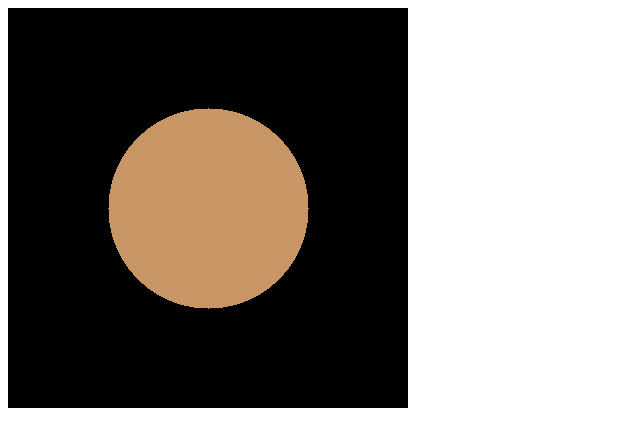
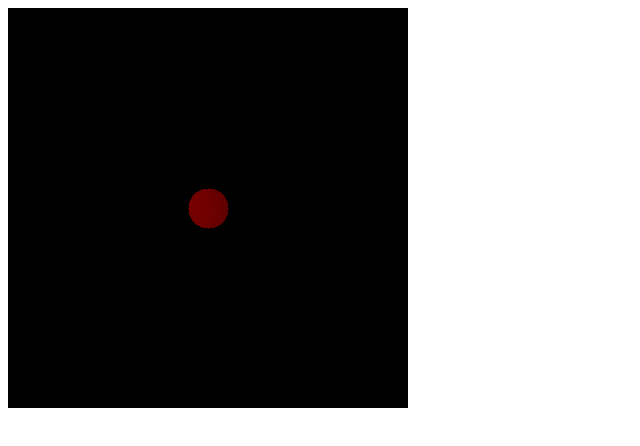
Before and after one commit to svew/javascript-raytracing, a plain HTML site: page step2_OneLight/Step2.htm in a window 1280 px wide. Shown: the whole page, without its empty margins (0-640 px from the left). Drawn offline with Linux system fonts and the light colour scheme.

Commit message:
Light working kind of

```diff
--- a/step2_OneLight/Step2.htm
+++ b/step2_OneLight/Step2.htm
@@ -2,7 +2,7 @@
 <html lang="en"><head>
 <meta http-equiv="content-type" content="text/html; charset=UTF-8">
 <meta charset="utf-8">
-<title>Raytracing - Step 1</title>
+<title>Raytracing - Step 2</title>
 </head>
 
 <body>
--- a/step2_OneLight/Step2_files/raytracing.js
+++ b/step2_OneLight/Step2_files/raytracing.js
@@ -8,10 +8,10 @@ function getWorld() {
 	let lights = []
 
 	// Push objects
-	objects.push(new Sphere(new Vector(0.0, 0.0, 2.0), 0.5, [200, 150, 100]))
+	objects.push(new Sphere(new Vector(0.0, 0.0, 2.0), 0.1, [255, 0, 0]))
 
 	// Push lights
-	lights.push(new PointLight(new Vector(1.0, 1.0, 0.0), [255, 255, 255], 50))
+	lights.push(new PointLight(new Vector(-1, 0, 1), [255, 255, 255], 10))
 
 	return { objects: objects, lights: lights }
 }
@@ -66,6 +66,7 @@ function traceRay(canvasX, canvasY, world) {
 	}
 
 	let lightContributions
+	let color = result.object.color
 
 	// Search for lights which shine on this point
 	for(let i = 0; i < world.lights.length; i++) {
@@ -79,12 +80,12 @@ function traceRay(canvasX, canvasY, world) {
 
 		//No light obstructions!
 		if(!lightCollision.collided || lightCollision.distance <= distanceFromLight) {
-			let lightSphereSurfaceArea = (4 * 3.14159 * Math.pow(distanceFromLight, 2))
+			let lightSphereSurfaceArea = (4 * Math.PI * Math.pow(distanceFromLight, 2))
 			let intensityAtIntersection = light.intensity / lightSphereSurfaceArea
+
+			color = [color[0]*intensityAtIntersection, color[1]*intensityAtIntersection, color[2]*intensityAtIntersection];
 		}
 	}
-
-	let color = result.object.color
 	return color
 }
 
--- a/step2_OneLight/Step2_files/vector.js
+++ b/step2_OneLight/Step2_files/vector.js
@@ -1,4 +1,3 @@
-
 /*
 	i, j, k: Integers denoting direction vector is going in.
 */
```
Also changed, not shown: Alt-ThreeJS/ray-tracing.js (+3 -4 lines).
